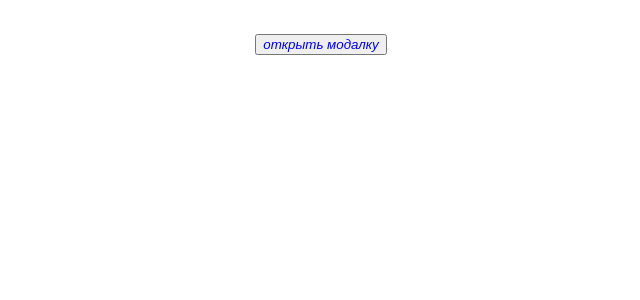
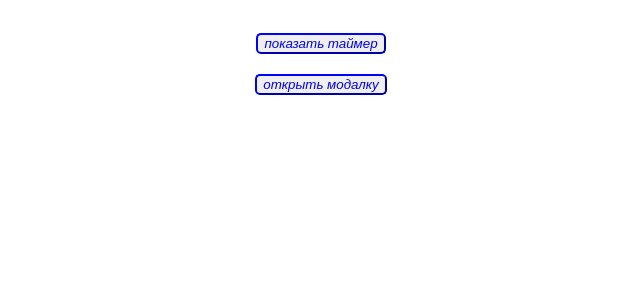
Before and after one commit to IvashkaVIP/Test-React, a React (Create React App) app: page / in a window 1280 px wide. Shown: the top 300 px of the page, without its empty margins (319-959 px from the left). Built offline with nearby package versions, Linux system fonts and the light colour scheme.

Commit message:
clock add

```diff
--- a/src/components/App.jsx
+++ b/src/components/App.jsx
@@ -1,10 +1,19 @@
 import { Component } from 'react';
 import { Modal } from './Modal/Modal';
+import {Timer} from './Timer/Timer'
 import css from '../components/Modal/Modal.module.css'
 
 export class App extends Component {
   state = {
+    showTime: false,
     showModal: false,
+  };
+  toggleTimer = () => {
+    // console.log('toggleModal before', this.state)
+
+    this.setState(({ showTime }) => ({ showTime: !showTime }));
+
+    // console.log('toggleModal after', this.state);
   };
   toggleModal = () => {
     // console.log('toggleModal before', this.state)
@@ -15,22 +24,35 @@ export class App extends Component {
   };
 
   render() {
-    const { showModal } = this.state;
+    const { showModal, showTime } = this.state;
 
     return (
       <div
         className="container"
         style={{
           padding: '33px',
-          textAlign: 'center'
+          textAlign: 'center',
         }}
       >
+        {showTime ? (
+          <Timer onClose={this.toggleTimer}></Timer>
+        ) : (
+          <button
+            type="button"
+            onClick={this.toggleTimer}
+            className={css['modal-title']}
+          >
+            показать таймер
+          </button>
+        )}
+
         <button
           type="button"
           onClick={this.toggleModal}
-          className={css['modal-title']}        >
+          className={css['modal-title']}
+        >
           открыть модалку
-                </button>
+        </button>
         {showModal && (
           <Modal onClose={this.toggleModal}>
             <h2>Это props.children модалки</h2>
--- a/src/components/Modal/Modal.module.css
+++ b/src/components/Modal/Modal.module.css
@@ -1,5 +1,7 @@
 .modal-title {
     color: blue;
+    border-color: blue;
+    border-radius: 5px;
     font-style: italic;
     text-align: center;
 }
--- /dev/null
+++ b/src/components/Timer/Timer.jsx
@@ -0,0 +1,31 @@
+import { Component } from "react";
+
+import './Timer.scss'
+import css from '../Modal/Modal.module.css'
+
+export class Timer extends Component{
+    state = {
+    time: new Date().toLocaleTimeString(),
+    }
+
+    componentDidMount() {
+        setInterval(() => this.setState({time: new Date().toLocaleTimeString()}),1000)
+    }
+
+
+    render() {
+        return (
+          //  <div className="Clock__face">{this.state.time}</div>;
+          <>
+            <div className="Clock__face">{this.state.time}</div>
+            <button
+              type="button"
+              onClick={this.props.onClose}
+              className={css['modal-title']}
+            >
+              скрыть таймер
+            </button>
+          </>
+        );
+    }
+}
--- /dev/null
+++ b/src/components/Timer/Timer.scss
@@ -0,0 +1,5 @@
+.Clock__face {
+  font-size: 50px;
+  text-align: center;
+  margin-bottom: 10px;
+}
--- a/src/index.css
+++ b/src/index.css
@@ -13,3 +13,10 @@ code {
   font-family: source-code-pro, Menlo, Monaco, Consolas, 'Courier New',
     monospace;
 }
+
+button {
+  display: block;
+  margin-bottom: 20px;
+  margin-left: auto;
+  margin-right: auto;
+}
```
